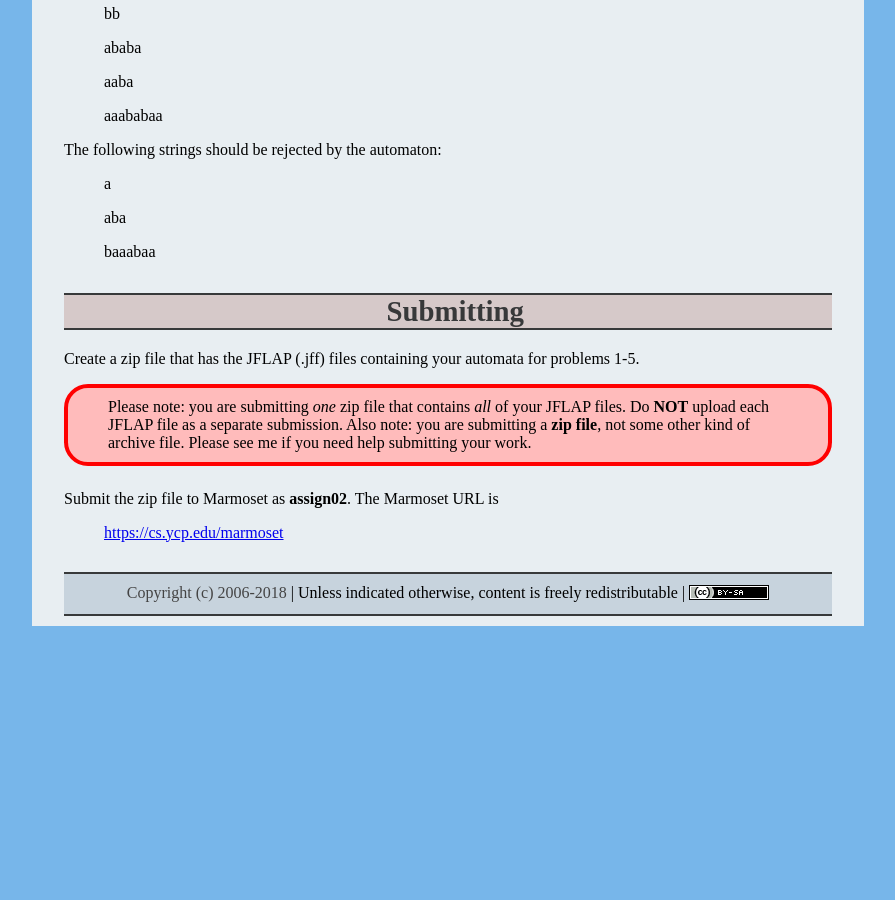
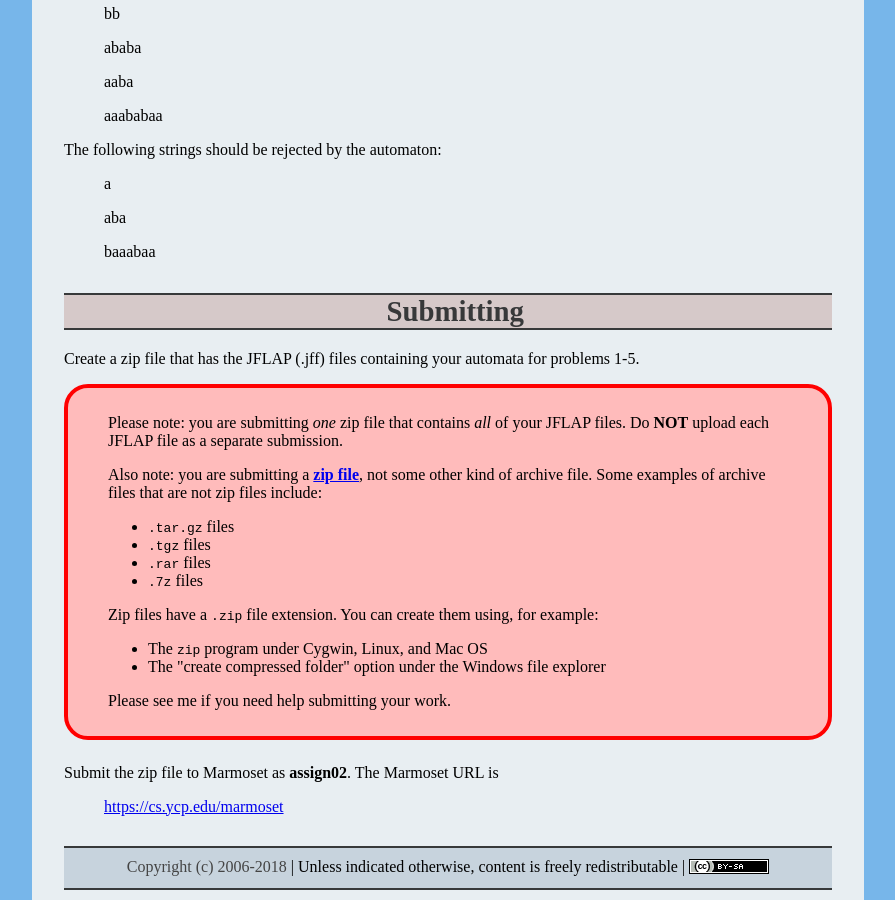
Before and after one commit to ycpcs/cs340-fall2018, a Jekyll site: the page built from assign/assign02.md, in a window 1280 px wide and 900 px high, scrolled down 2860 px. Shown: the whole window, without its empty margins (192-1087 px from the left). Built offline with Jekyll 4.4.1, drawn with Linux system fonts in a browser that asks for light colours; before the commit the page ends 3486 px from its top, so only the background shows below that.

Commit message:
what a zip file is
Also, examples of things that aren't zip files.

```diff
--- a/assign/assign02.md
+++ b/assign/assign02.md
@@ -171,10 +171,33 @@ Submitting
 Create a zip file that has the JFLAP (.jff) files containing your automata for problems 1-5.
 
 <div class="callout">
+<p>
 Please note: you are submitting <em>one</em> zip file that contains <em>all</em> of your JFLAP files.
-Do <b>NOT</b> upload each JFLAP file as a separate submission.  Also note: you are submitting
-a <b>zip file</b>, not some other kind of archive file.  Please see me if you need help
-submitting your work.
+Do <b>NOT</b> upload each JFLAP file as a separate submission.
+</p>
+<p>
+Also note: you are submitting
+a <a href="https://en.wikipedia.org/wiki/Zip_(file_format)"><b>zip file</b></a>,
+not some other kind of archive file.  Some examples of archive files that
+are not zip files include:
+</p>
+<ul>
+<li><code>.tar.gz</code> files</li>
+<li><code>.tgz</code> files</li>
+<li><code>.rar</code> files</li>
+<li><code>.7z</code> files</li>
+</ul>
+<p>
+Zip files have a <code>.zip</code> file extension.  You can create them
+using, for example:
+</p>
+<ul>
+<li>The <code>zip</code> program under Cygwin, Linux, and Mac OS</li>
+<li>The "create compressed folder" option under the Windows file explorer</li>
+</ul>
+<p>
+Please see me if you need help submitting your work.
+</p>
 </div>
 
 Submit the zip file to Marmoset as **assign02**. The Marmoset URL is
```
